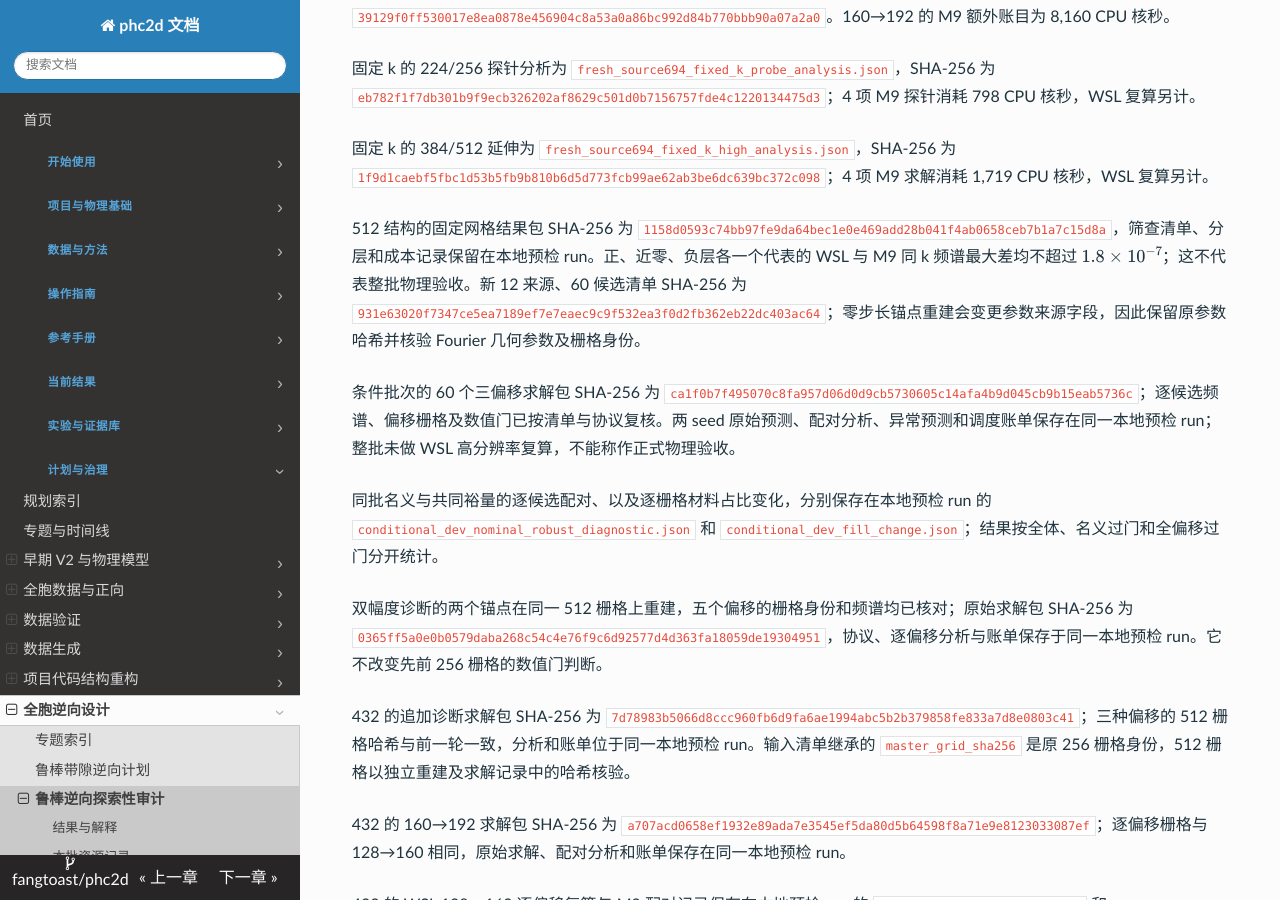
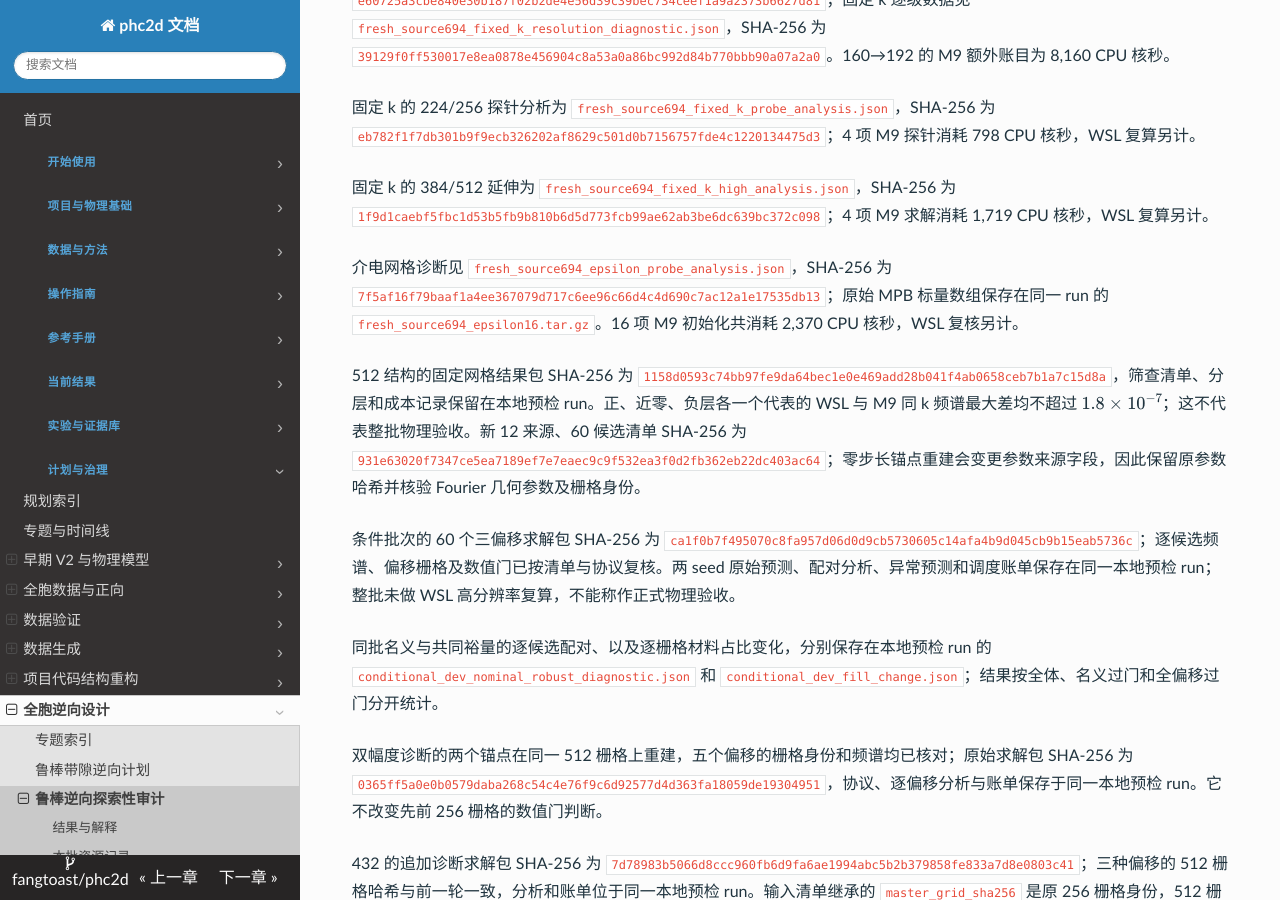
Before and after one commit to fangtoast/phc2d, an MkDocs documentation site: the page built from docs/results/inverse/鲁棒带隙逆向可用性审计.md, in a window 1280 px wide and 900 px high, scrolled down 7340 px. Built offline with MkDocs 1.6.1, drawn with Linux system fonts in a browser that asks for light colours; some of the changed text lies outside the part shown.

Commit message:
Record MPB dielectric-grid resolution diagnostic

```diff
--- a/docs/results/inverse/鲁棒带隙逆向可用性审计.md
+++ b/docs/results/inverse/鲁棒带隙逆向可用性审计.md
@@ -97,6 +97,7 @@ source_artifacts:
 | 来源 694 的整组 160→192 与固定 k 诊断 | 5 个候选中 3 个通过；锚点在 128→160 通过后于 160→192 再次未过门，另一候选连续两级未过门。WSL 锚点最大频谱差约 $5.96\times10^{-8}$ | 在一个事后选取的相同 k 点，锚点第 4 带于分辨率 128、160、192 分别为 0.572812、0.572988、0.572391，呈非单调变化；其成因尚未确定，不能把加密视为必然单调收敛 |
 | 来源 694 的固定 k 高分辨率探针 | 一个扰动候选在选定 k 点的第 4 带从 224 到 256 分辨率变化约 0.000519；预选 256 案例的 M9–WSL 最大频谱差约 $5.96\times10^{-8}$ | 该变化略高于原带边阈值 0.0005，但这里只检查事后选定的 k 点，不能直接代替完整带边收敛判断，也不能证明误差成因 |
 | 来源 694 的固定 k 384/512 延伸 | 两个扰动结构、各两个已选 k 点的 B4/B5 频率在 384→512 的最大变化约 0.000147；预选 512 案例的 M9–WSL 最大频谱差约 $5.96\times10^{-8}$ | 固定点变化低于 0.0005，但不构成全 BZ 带边收敛；完整高分辨率计算成本和其他结构仍需验证 |
+| 来源 694 的 MPB 标量介电网格诊断 | 两个固定扰动结构在分辨率 96–512 的 MPB 标量介电网格均值各呈非单调变化，范围分别约为 0.00307 和 0.00318；预选 512 网格的 M9–WSL 数组逐点一致 | 这是初始化得到的标量网格描述；算术面积均值仅作参照，不据此宣称 MPB 平滑误差、频率波动成因或带边收敛 |
 | 几何表示差异 | 解析结构与零偏移 256×256 栅格的加密上下带边最大差分别约 0.00318、0.00313；带隙类别无翻转 | 二者的独立自适应搜索和材料表示不同，不能将解析结构直接视为扰动栅格的精确替代 |
 | 输入梯度与候选方向 | seed 1 的 12 组中，梯度选中候选相对组内均匀随机候选的真实裕量均差约 0.00009；含数值未通过组的描述性 bootstrap 区间跨零 | 未获得方向收益证据；7 个全部过门组也是事后筛选，不能当作独立正式测试 |
 
@@ -191,6 +192,8 @@ Global–Local seed 0 回放记录为 `validation_replay_global_local_seed0.json
 
 固定 k 的 384/512 延伸为 `fresh_source694_fixed_k_high_analysis.json`，SHA-256 为 `1f9d1caebf5fbc1d53b5fb9b810b6d5d773fcb99ae62ab3be6dc639bc372c098`；4 项 M9 求解消耗 1,719 CPU 核秒，WSL 复算另计。
 
+介电网格诊断见 `fresh_source694_epsilon_probe_analysis.json`，SHA-256 为 `7f5af16f79baaf1a4ee367079d717c6ee96c66d4c4d690c7ac12a1e17535db13`；原始 MPB 标量数组保存在同一 run 的 `fresh_source694_epsilon16.tar.gz`。16 项 M9 初始化共消耗 2,370 CPU 核秒，WSL 复核另计。
+
 512 结构的固定网格结果包 SHA-256 为 `1158d0593c74bb97fe9da64bec1e0e469add28b041f4ab0658ceb7b1a7c15d8a`，筛查清单、分层和成本记录保留在本地预检 run。正、近零、负层各一个代表的 WSL 与 M9 同 k 频谱最大差均不超过 $1.8\times10^{-7}$；这不代表整批物理验收。新 12 来源、60 候选清单 SHA-256 为 `931e63020f7347ce5ea7189ef7e7eaec9c9f532ea3f0d2fb362eb22dc403ac64`；零步长锚点重建会变更参数来源字段，因此保留原参数哈希并核验 Fourier 几何参数及栅格身份。
 
 条件批次的 60 个三偏移求解包 SHA-256 为 `ca1f0b7f495070c8fa957d06d0d9cb5730605c14afa4b9d045cb9b15eab5736c`；逐候选频谱、偏移栅格及数值门已按清单与协议复核。两 seed 原始预测、配对分析、异常预测和调度账单保存在同一本地预检 run；整批未做 WSL 高分辨率复算，不能称作正式物理验收。
```
